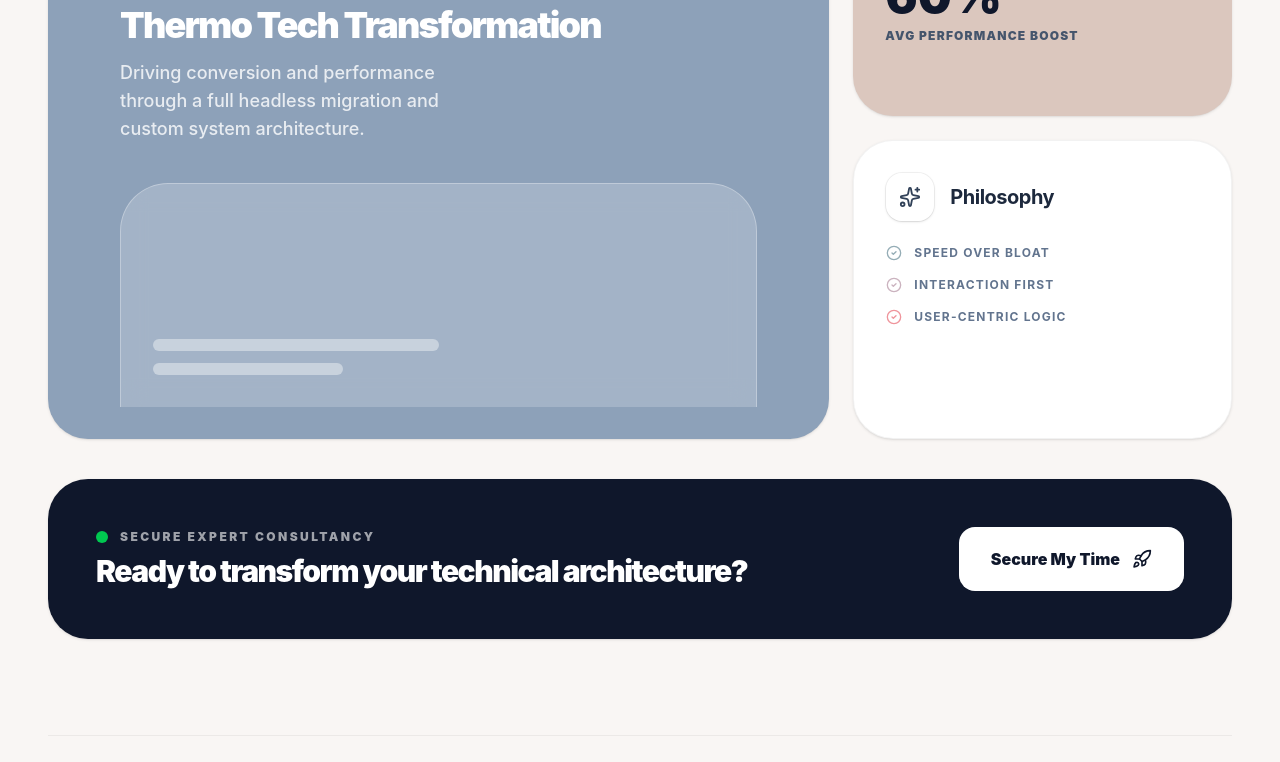
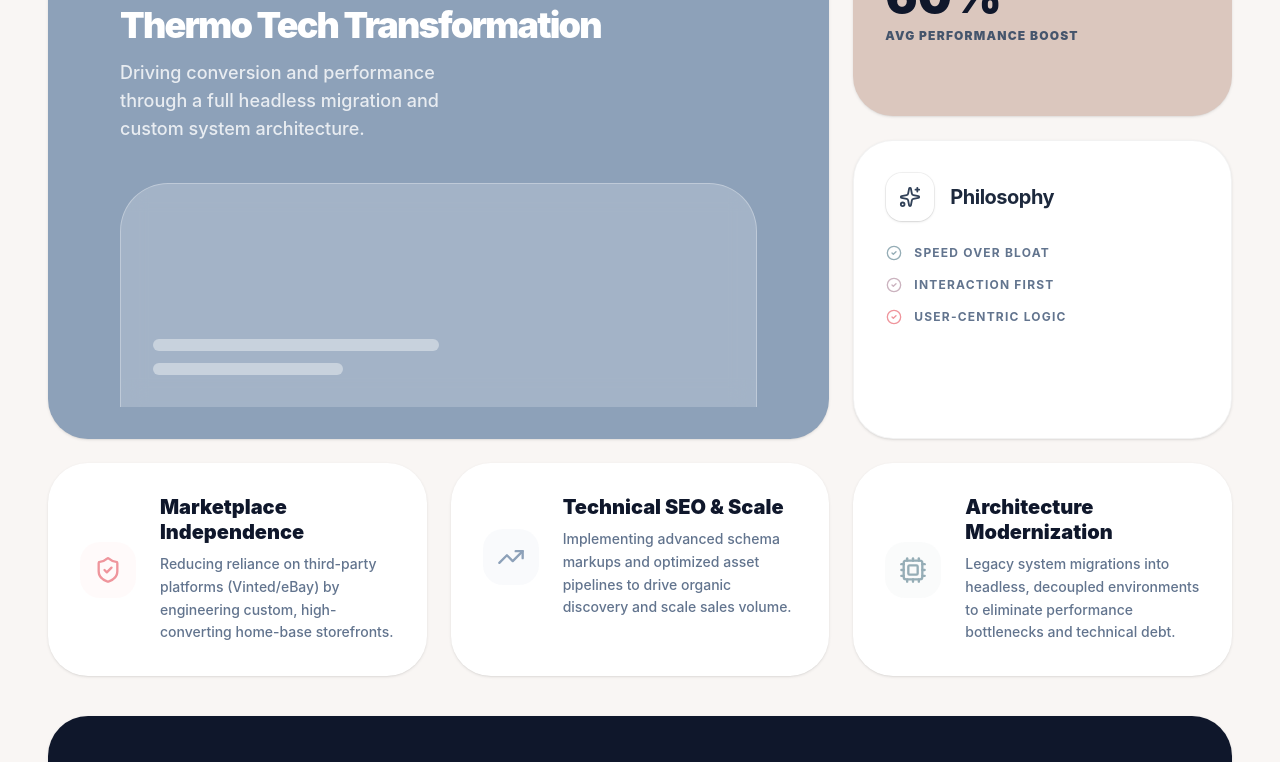
Before and after one commit to sadzebra/portfolio-web, a Next.js app: page / in a window 1280 px wide. Shown: the part 2000-2762 px from the top of the page. Built offline with nearby package versions, Linux system fonts and the light colour scheme.

Commit message:
Added new section for technical impact and updated project data

```diff
--- a/src/components/PortfolioMain.tsx
+++ b/src/components/PortfolioMain.tsx
@@ -23,7 +23,7 @@ import {
   Binary,
   Box,
   CheckCircle2,
-  Rocket
+  Rocket,
 } from 'lucide-react';
 import ModalWindow from './Modal';
 import { PORTFOLIO_DATA } from '../data/portfolioData';
@@ -38,6 +38,7 @@ export default function App() {
   const techStacks = PORTFOLIO_DATA.techStacks;
   const experienceHistory = PORTFOLIO_DATA.careerTimeline;
   const callToAction = PORTFOLIO_DATA.callToActions;
+  const strategicValue = PORTFOLIO_DATA.strategicValue;
 
   useEffect(() => {
     setMounted(true);
@@ -304,6 +305,22 @@ export default function App() {
             </ul>
           </BentoBox>
 
+          {strategicValue?.map((item, idx) => {
+            const StrategicIcon = item.icon;
+            return (
+              <BentoBox key={idx} className="col-span-1 sm:col-span-2 lg:col-span-2 border-none bg-white">
+                <div className="flex gap-6 items-center">
+                  <div className={`h-14 w-14 rounded-[1.25rem] ${item.bg} ${item.color} flex items-center justify-center shrink-0`}>
+                    {StrategicIcon && <StrategicIcon size={28} />}
+                  </div>
+                  <div className="flex-1">
+                    <h4 className="text-xl font-black text-slate-900 leading-tight mb-2">{item.title}</h4>
+                    <p className="text-sm text-slate-500 font-medium leading-relaxed">{item.description}</p>
+                  </div>
+                </div>
+              </BentoBox>);
+          })}
+
           <BentoBox bgColor={callToAction[1].bgColor} className="col-span-1 sm:col-span-2 lg:col-span-6 border-none text-white flex flex-col md:flex-row items-center justify-between gap-8 p-12 my-4">
             <div className="flex-1 text-center md:text-left">
               <div className="flex items-center justify-center md:justify-start gap-3 mb-2">
--- a/src/data/portfolioData.js
+++ b/src/data/portfolioData.js
@@ -6,7 +6,9 @@ import {
   Box,
   Zap,
   Layers,
-  Cpu
+  Cpu,
+  TrendingUp,
+  ShieldCheck
 } from 'lucide-react';
 
 export const PORTFOLIO_DATA = {
@@ -208,6 +210,29 @@ export const PORTFOLIO_DATA = {
       buttonText: "Secure My Time",
       bgColor: "bg-slate-900"
     }
+  ],
+  strategicValue: [
+    {
+      title: "Marketplace Independence",
+      description: "Reducing reliance on third-party platforms (Vinted/eBay) by engineering custom, high-converting home-base storefronts.",
+      icon: ShieldCheck,
+      color: "text-[#EF959C]",
+      bg: "bg-[#EF959C]/5"
+    },
+    {
+      title: "Technical SEO & Scale",
+      description: "Implementing advanced schema markups and optimized asset pipelines to drive organic discovery and scale sales volume.",
+      icon: TrendingUp,
+      color: "text-[#8DA1B9]",
+      bg: "bg-[#8DA1B9]/5"
+    },
+    {
+      title: "Architecture Modernization",
+      description: "Legacy system migrations into headless, decoupled environments to eliminate performance bottlenecks and technical debt.",
+      icon: Cpu,
+      color: "text-[#95ADB6]",
+      bg: "bg-[#95ADB6]/5"
+    }
   ]
 
   // const clientProjects = [
```
